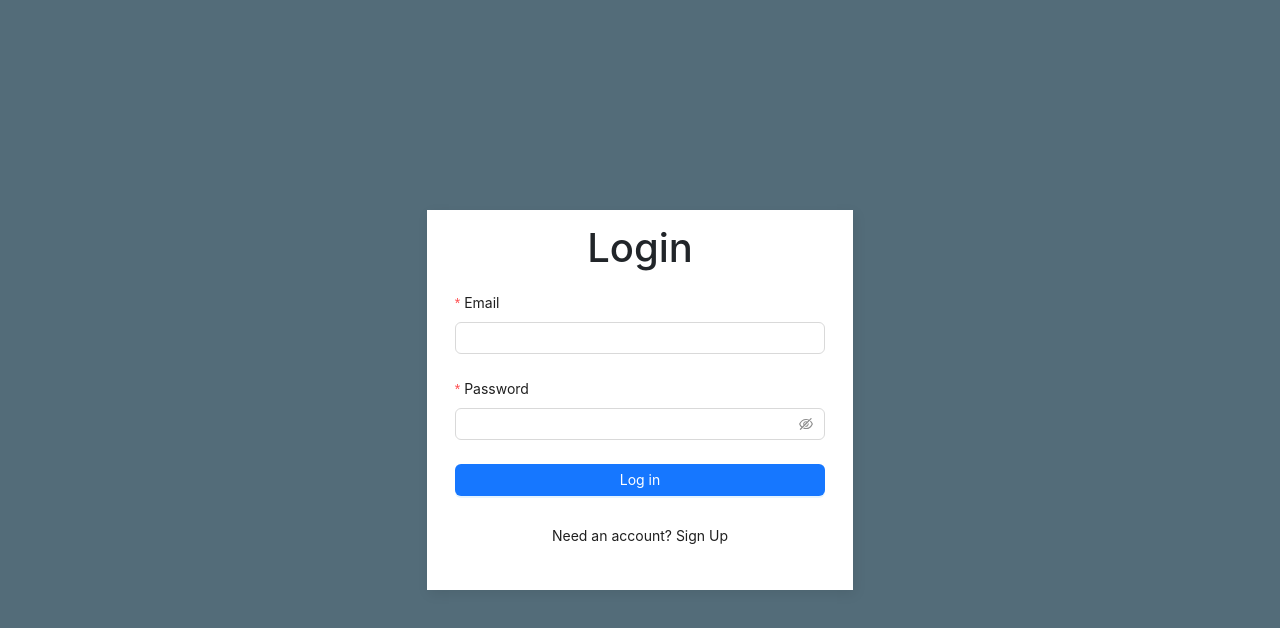
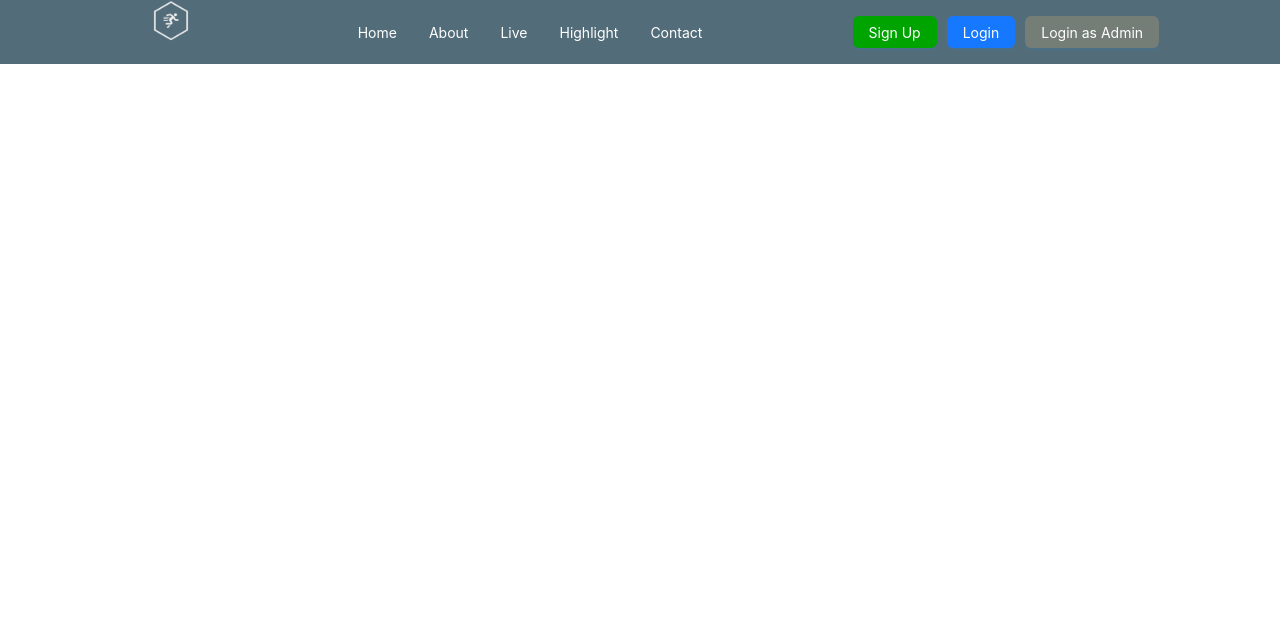
Before and after one commit to sureshbhattarai7/Fun-Olympic, a React (Vite) app in the folder client/: page / in a window 1280 px wide. Shown: the top 628 px of the page. Built offline with nearby package versions, Linux system fonts and the light colour scheme.

Commit message:
Modified route

```diff
--- a/client/src/App.jsx
+++ b/client/src/App.jsx
@@ -1,7 +1,7 @@
 import Register from "./Component/Register"
 import { BrowserRouter, Routes, Route } from 'react-router-dom';
 import Newlogin from "./Component/Newlogin";
-import Navbar from "./Component/Navbar";
+import Home from "./Component/Homepage";
 
 function App() {
 
@@ -9,9 +9,9 @@ function App() {
     <BrowserRouter>
       <Routes>
         {/* <Route path="/" element={<Navbar />} /> */}
-        <Route path="/" element={<Newlogin />} />
+        <Route path="/" element={<Home />} />
+        <Route path="/login" element={<Newlogin />} />
         <Route path="/signup" element={<Register />} />
-        <Route path="/home" element={<Navbar />} />
       </Routes>
     </BrowserRouter>
   )
```
